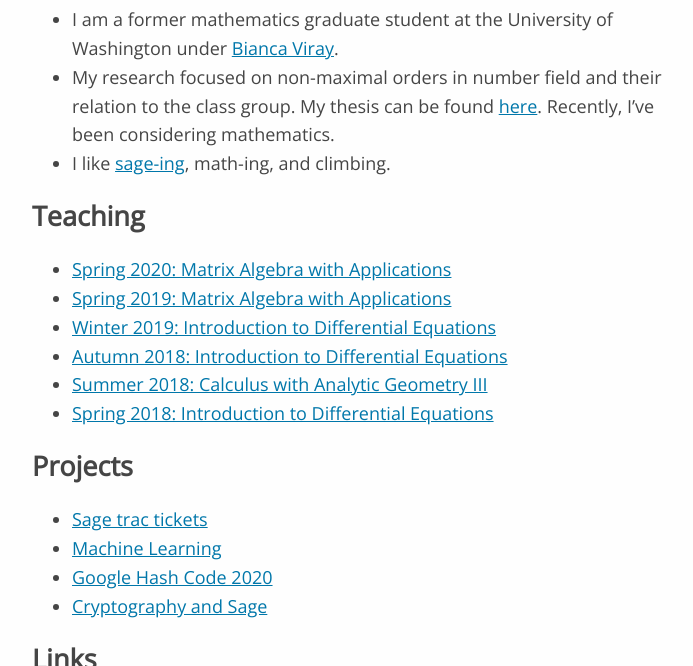
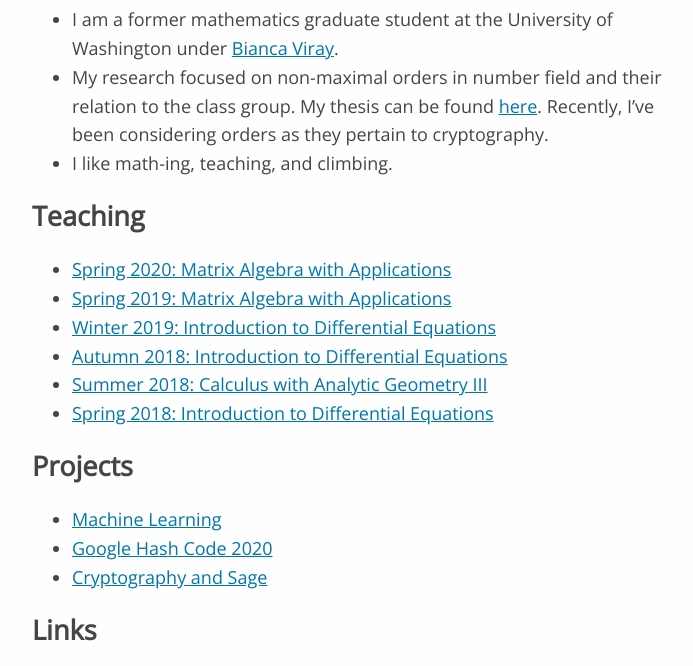
Before and after one commit to ElodinLaarz/ElodinLaarz.github.io, a plain HTML site: page index.html in a window 1280 px wide. Shown: the part 102-768 px from the top of the page, without its empty margins (283-976 px from the left). Drawn offline with nearby package versions, Linux system fonts and the light colour scheme.

Commit message:
Update index.html

```diff
--- a/index.html
+++ b/index.html
@@ -13,8 +13,8 @@
         <h1 id="caleb-geiger">Caleb Geiger</h1>
         <ul>
         <li>I am a former mathematics graduate student at the University of Washington under <a href="https://sites.math.washington.edu/~bviray/">Bianca Viray</a>.</li>
-        <li>My research focused on non-maximal orders in number field and their relation to the class group. My thesis can be found <a href="http://hdl.handle.net/1773/45518">here</a>. Recently, I’ve been considering mathematics.</li>
-        <li>I like <a href="http://www.sagemath.org/">sage-ing</a>, math-ing, and climbing.</li>
+        <li>My research focused on non-maximal orders in number field and their relation to the class group. My thesis can be found <a href="http://hdl.handle.net/1773/45518">here</a>. Recently, I’ve been considering orders as they pertain to cryptography.</li>
+        <li>I like math-ing, teaching, and climbing.</li>
         </ul>
         <h2 id="teaching">Teaching</h2>
         <ul>
@@ -27,7 +27,6 @@
         </ul>
         <h2 id="projects">Projects</h2>
         <ul>
-        <li><a href="https://trac.sagemath.org/query?status=closed&amp;status=needs_info&amp;status=needs_review&amp;status=needs_work&amp;status=new&amp;status=positive_review&amp;reporter=klui&amp;max=0&amp;col=id&amp;col=summary&amp;col=reporter&amp;col=status&amp;col=owner&amp;col=type&amp;col=priority&amp;order=id">Sage trac tickets</a></li>
         <li><a href="https://github.com/ElodinLaarz/Stats-ML">Machine Learning</a></li>
         <li><a href="https://github.com/ElodinLaarz/GoogleHash2020">Google Hash Code 2020</a></li>
         <li><a href="https://github.com/ElodinLaarz/CryptoPractice">Cryptography and Sage</a></li>
```
